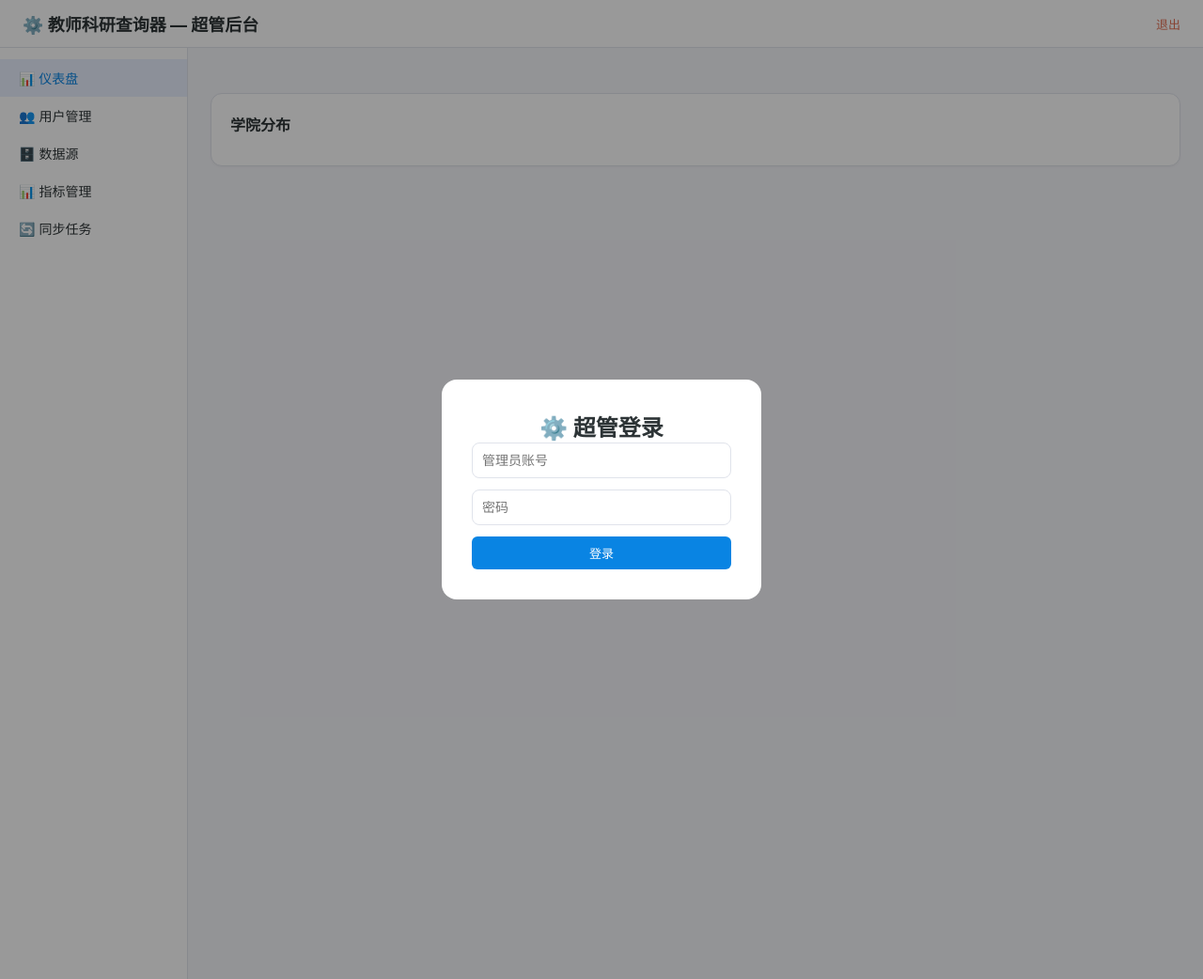
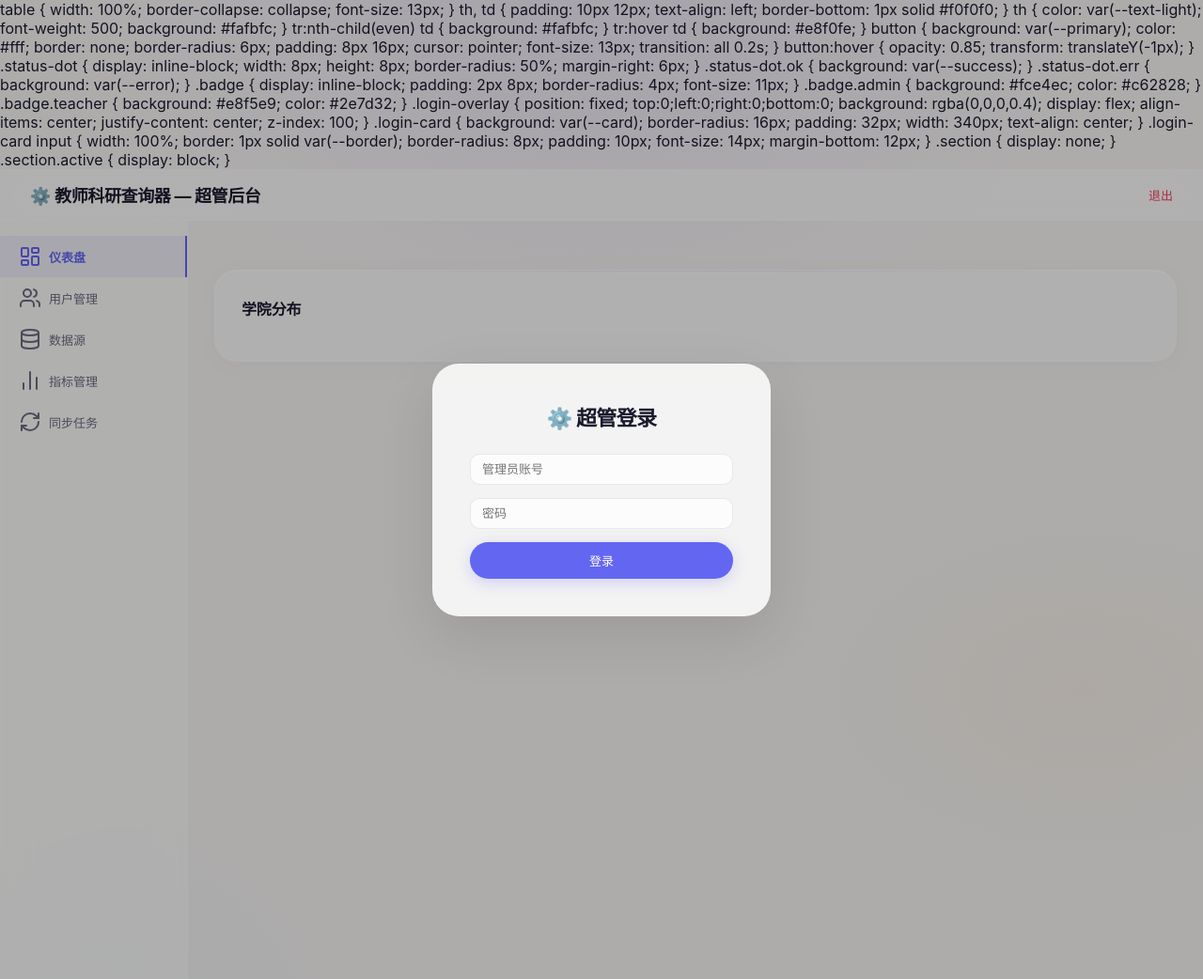
Before and after one commit to akakklove/teacher-research-agent, a FastAPI app: page /api/admin in a window 1280 px wide. Shown: the whole page at 94% size. Run offline with FastAPI, Linux system fonts and the light colour scheme.

Commit message:
style: 超管UI全面升级 — 玻璃态/渐变背景/Lucide图标/Pill按钮/设计规范

```diff
--- a/dashboard/templates/admin.html
+++ b/dashboard/templates/admin.html
@@ -4,29 +4,106 @@
 <meta charset="UTF-8">
 <meta name="viewport" content="width=device-width, initial-scale=1.0">
 <title>超管后台 — 教师科研查询器</title>
+<script src="https://unpkg.com/lucide@latest"></script>
 <style>
   :root {
-    --bg: #f5f6fa; --card: #fff; --text: #2d3436; --text-light: #636e72;
-    --primary: #0984e3; --success: #00b894; --warning: #fdcb6e; --error: #e17055;
-    --border: #e0e3eb;
+    --bg: #f8f6f4;
+    --text: #1a1a2e; --text-light: #6b6b80; --text-muted: #a0a0b0;
+    --primary: #6366f1; --primary-rgb: 99,102,241;
+    --success: #10b981; --warning: #f59e0b; --error: #f43f5e;
+    --surface: rgba(255,255,255,0.6);
+    --surface-border: rgba(255,255,255,0.7);
+    --ease-out: cubic-bezier(0.16,1,0.3,1);
+    --ease-bounce: cubic-bezier(0.34,1.56,0.64,1);
   }
   * { box-sizing: border-box; margin: 0; padding: 0; }
-  body { font-family: -apple-system, "Microsoft YaHei", sans-serif; background: var(--bg); color: var(--text); }
-  .header { background: var(--card); border-bottom: 1px solid var(--border); padding: 12px 24px; display: flex; align-items: center; gap: 12px; }
-  .header h1 { font-size: 18px; }
-  .header .logout { margin-left: auto; color: var(--error); cursor: pointer; font-size: 13px; }
-  .container { display: grid; grid-template-columns: 200px 1fr; min-height: calc(100vh - 50px); }
-  .sidebar { background: var(--card); border-right: 1px solid var(--border); padding: 12px 0; }
-  .sidebar a { display: block; padding: 10px 20px; font-size: 14px; color: var(--text); text-decoration: none; cursor: pointer; }
-  .sidebar a:hover, .sidebar a.active { background: #e8f0fe; color: var(--primary); font-weight: 500; }
-  .main { padding: 24px; }
-  .card { background: var(--card); border: 1px solid var(--border); border-radius: 12px; padding: 20px; margin-bottom: 20px; box-shadow: 0 1px 3px rgba(0,0,0,0.04); }
-  .card h3 { margin-bottom: 12px; font-size: 16px; }
-  .stats { display: grid; grid-template-columns: repeat(auto-fill, minmax(160px, 1fr)); gap: 12px; margin-bottom: 24px; }
-  .stat { background: linear-gradient(135deg, #f8faff, #fff); border: 1px solid var(--border); border-radius: 10px; padding: 16px; text-align: center; transition: transform 0.2s; }
-  .stat:hover { transform: translateY(-2px); box-shadow: 0 4px 12px rgba(0,0,0,0.08); }
-  .stat .val { font-size: 28px; font-weight: 700; color: var(--primary); }
-  .stat .lbl { font-size: 12px; color: var(--text-light); margin-top: 4px; }
+  body {
+    font-family: -apple-system, "Microsoft YaHei", sans-serif;
+    background: var(--bg);
+    background-image:
+      radial-gradient(ellipse 80% 60% at 50% 0%, rgba(167,139,250,0.12) 0%, transparent 50%),
+      radial-gradient(ellipse 60% 40% at 90% 60%, rgba(251,191,146,0.1) 0%, transparent 40%),
+      radial-gradient(ellipse 50% 50% at 10% 90%, rgba(147,197,253,0.08) 0%, transparent 40%);
+    color: var(--text); min-height: 100vh;
+  }
+  .header {
+    background: rgba(255,255,255,0.7); backdrop-filter: blur(20px) saturate(150%);
+    border-bottom: 1px solid rgba(255,255,255,0.7);
+    padding: 14px 32px; display: flex; align-items: center; gap: 12px;
+  }
+  .header h1 { font-size: 18px; font-weight: 700; letter-spacing: -0.02em; }
+  .header .logout { margin-left: auto; color: var(--error); cursor: pointer; font-size: 13px; font-weight: 500; }
+  .container { display: grid; grid-template-columns: 200px 1fr; min-height: calc(100vh - 53px); }
+  .sidebar {
+    background: rgba(255,255,255,0.5); backdrop-filter: blur(16px);
+    border-right: 1px solid rgba(255,255,255,0.5); padding: 16px 0;
+  }
+  .sidebar a {
+    display: flex; align-items: center; gap: 8px; padding: 10px 20px;
+    font-size: 13px; color: var(--text-light); cursor: pointer; transition: all 0.2s; text-decoration: none;
+  }
+  .sidebar a:hover, .sidebar a.active {
+    background: rgba(99,102,241,0.08); color: var(--primary); font-weight: 600;
+    border-right: 2px solid var(--primary);
+  }
+  .sidebar a i { width: 16px; height: 16px; stroke-width: 1.75; }
+  .main { padding: 28px; }
+  .card {
+    background: rgba(255,255,255,0.65); backdrop-filter: blur(20px) saturate(150%);
+    border: 1px solid rgba(255,255,255,0.6); border-radius: 24px;
+    padding: 28px; margin-bottom: 20px; position: relative; overflow: hidden;
+    box-shadow: 0 4px 24px rgba(0,0,0,0.03), inset 0 1px 0 rgba(255,255,255,0.6);
+    transition: all 0.4s var(--ease-out);
+  }
+  .card::before {
+    content: ''; position: absolute; top: 0; left: 10%; right: 10%;
+    height: 1px; background: linear-gradient(90deg, transparent, rgba(99,102,241,0.15) 50%, transparent);
+  }
+  .card:hover { box-shadow: 0 8px 32px rgba(0,0,0,0.06), inset 0 1px 0 rgba(255,255,255,0.7); }
+  .card h3 { margin-bottom: 16px; font-size: 16px; font-weight: 600; letter-spacing: -0.01em; }
+  .stats { display: grid; grid-template-columns: repeat(auto-fill, minmax(160px, 1fr)); gap: 14px; margin-bottom: 24px; }
+  .stat {
+    background: rgba(255,255,255,0.7); backdrop-filter: blur(12px);
+    border: 1px solid rgba(255,255,255,0.6); border-radius: 20px; padding: 20px;
+    text-align: center; transition: all 0.4s var(--ease-out);
+  }
+  .stat:hover { transform: translateY(-4px); box-shadow: 0 12px 28px rgba(0,0,0,0.08); border-color: rgba(99,102,241,0.2); }
+  .stat .val { font-size: 32px; font-weight: 700; color: var(--primary); letter-spacing: -0.03em; }
+  .stat .lbl { font-size: 12px; color: var(--text-light); margin-top: 4px; font-weight: 500; }
+  table { width: 100%; border-collapse: collapse; font-size: 13px; }
+  th, td { padding: 10px 14px; text-align: left; border-bottom: 1px solid rgba(0,0,0,0.04); }
+  th { color: var(--text-light); font-weight: 500; font-size: 11px; letter-spacing: 0.03em; text-transform: uppercase; }
+  tr:nth-child(even) td { background: rgba(99,102,241,0.02); }
+  tr:hover td { background: rgba(99,102,241,0.04); }
+  button {
+    background: var(--primary); color: #fff; border: none; border-radius: 50px;
+    padding: 10px 24px; cursor: pointer; font-size: 13px; font-weight: 500;
+    transition: all 0.25s var(--ease-bounce); box-shadow: 0 4px 16px rgba(var(--primary-rgb),0.25);
+  }
+  button:hover { transform: translateY(-2px) scale(1.03); box-shadow: 0 8px 24px rgba(var(--primary-rgb),0.35); }
+  button:active { transform: scale(0.97); transition-duration: 0.1s; }
+  .status-dot { display: inline-block; width: 8px; height: 8px; border-radius: 50%; margin-right: 6px; }
+  .status-dot.ok { background: var(--success); }
+  .status-dot.err { background: var(--error); }
+  .badge { display: inline-block; padding: 3px 10px; border-radius: 50px; font-size: 10px; font-weight: 500; letter-spacing: 0.03em; }
+  .badge.admin { background: rgba(244,63,94,0.1); color: #f43f5e; }
+  .badge.teacher { background: rgba(16,185,129,0.1); color: #10b981; }
+  .login-overlay { position: fixed; top:0;left:0;right:0;bottom:0; background: rgba(0,0,0,0.3); display: flex; align-items: center; justify-content: center; z-index: 100; }
+  .login-card { background: rgba(255,255,255,0.85); backdrop-filter: blur(24px); border-radius: 28px; padding: 40px; width: 360px; text-align: center; box-shadow: 0 20px 60px rgba(0,0,0,0.1); }
+  .login-card h2 { font-size: 22px; font-weight: 700; letter-spacing: -0.03em; margin-bottom: 24px; }
+  .login-card input { width: 100%; border: 1px solid rgba(0,0,0,0.08); border-radius: 12px; padding: 12px 16px; font-size: 14px; margin-bottom: 14px; transition: all 0.2s; }
+  .login-card input:focus { outline: none; border-color: var(--primary); box-shadow: 0 0 0 3px rgba(var(--primary-rgb),0.1); }
+  .section { display: none; }
+  .section.active { display: block; }
+  select, input[type="text"], input[type="password"] {
+    border: 1px solid rgba(0,0,0,0.08); border-radius: 10px; padding: 8px 12px;
+    font-size: 13px; background: rgba(255,255,255,0.7); transition: all 0.2s;
+  }
+  select:focus, input:focus { outline: none; border-color: var(--primary); box-shadow: 0 0 0 3px rgba(var(--primary-rgb),0.08); }
+  textarea { border: 1px solid rgba(0,0,0,0.08); border-radius: 12px; padding: 10px; font-family: monospace; }
+  textarea:focus { outline: none; border-color: var(--primary); box-shadow: 0 0 0 3px rgba(var(--primary-rgb),0.08); }
+  i { width: 16px; height: 16px; stroke-width: 1.75; stroke: currentColor; }
+</style>
   table { width: 100%; border-collapse: collapse; font-size: 13px; }
   th, td { padding: 10px 12px; text-align: left; border-bottom: 1px solid #f0f0f0; }
   th { color: var(--text-light); font-weight: 500; background: #fafbfc; }
@@ -68,11 +145,11 @@
 
 <div class="container">
   <div class="sidebar">
-    <a class="active" onclick="showSection('dashboard')">📊 仪表盘</a>
-    <a onclick="showSection('users')">👥 用户管理</a>
-    <a onclick="showSection('datasource')">🗄️ 数据源</a>
-    <a onclick="showSection('metrics')">📊 指标管理</a>
-    <a onclick="showSection('sync')">🔄 同步任务</a>
+    <a class="active" onclick="showSection('dashboard')"><i data-lucide="layout-dashboard"></i> 仪表盘</a>
+    <a onclick="showSection('users')"><i data-lucide="users"></i> 用户管理</a>
+    <a onclick="showSection('datasource')"><i data-lucide="database"></i> 数据源</a>
+    <a onclick="showSection('metrics')"><i data-lucide="bar-chart-2"></i> 指标管理</a>
+    <a onclick="showSection('sync')"><i data-lucide="refresh-cw"></i> 同步任务</a>
   </div>
 
   <div class="main">
@@ -454,5 +531,6 @@ async function deleteMetric(id) {
   loadMetrics();
 }
 </script>
+<script>lucide.createIcons();</script>
 </body>
 </html>
```
